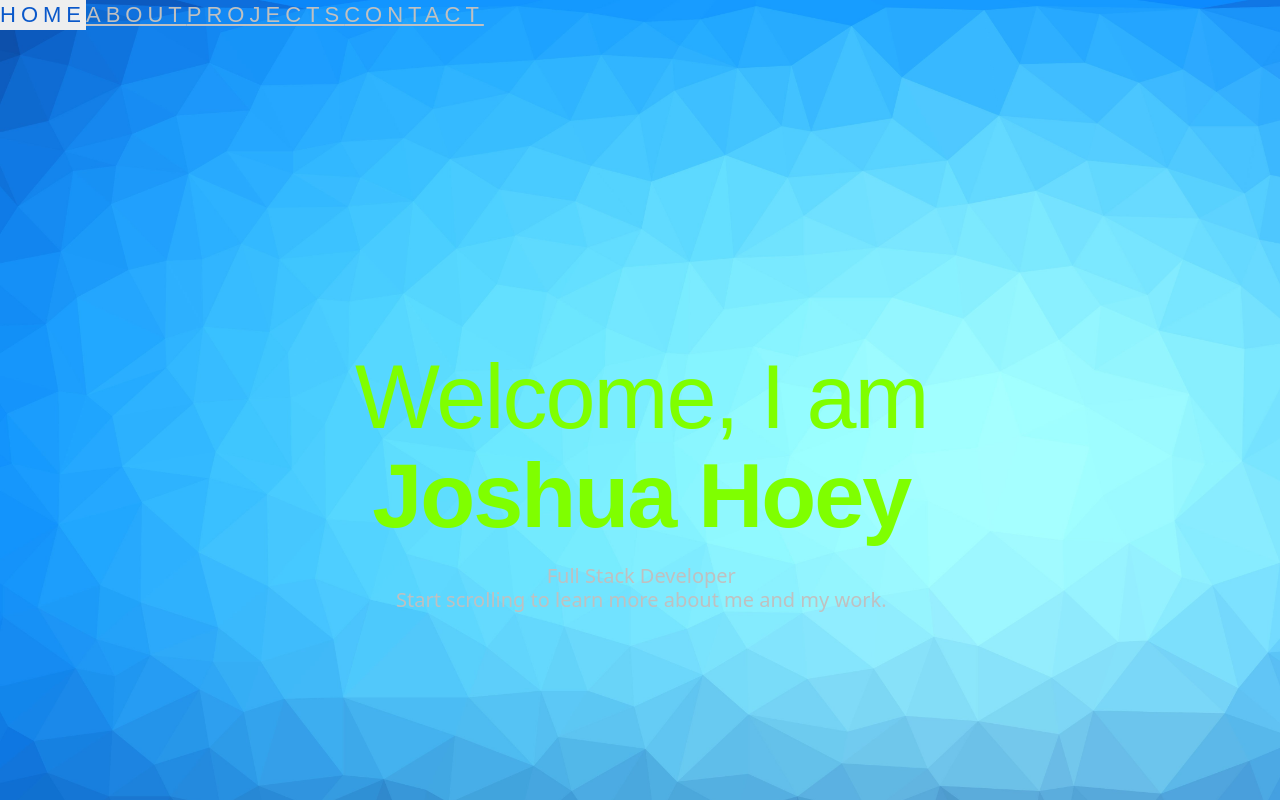
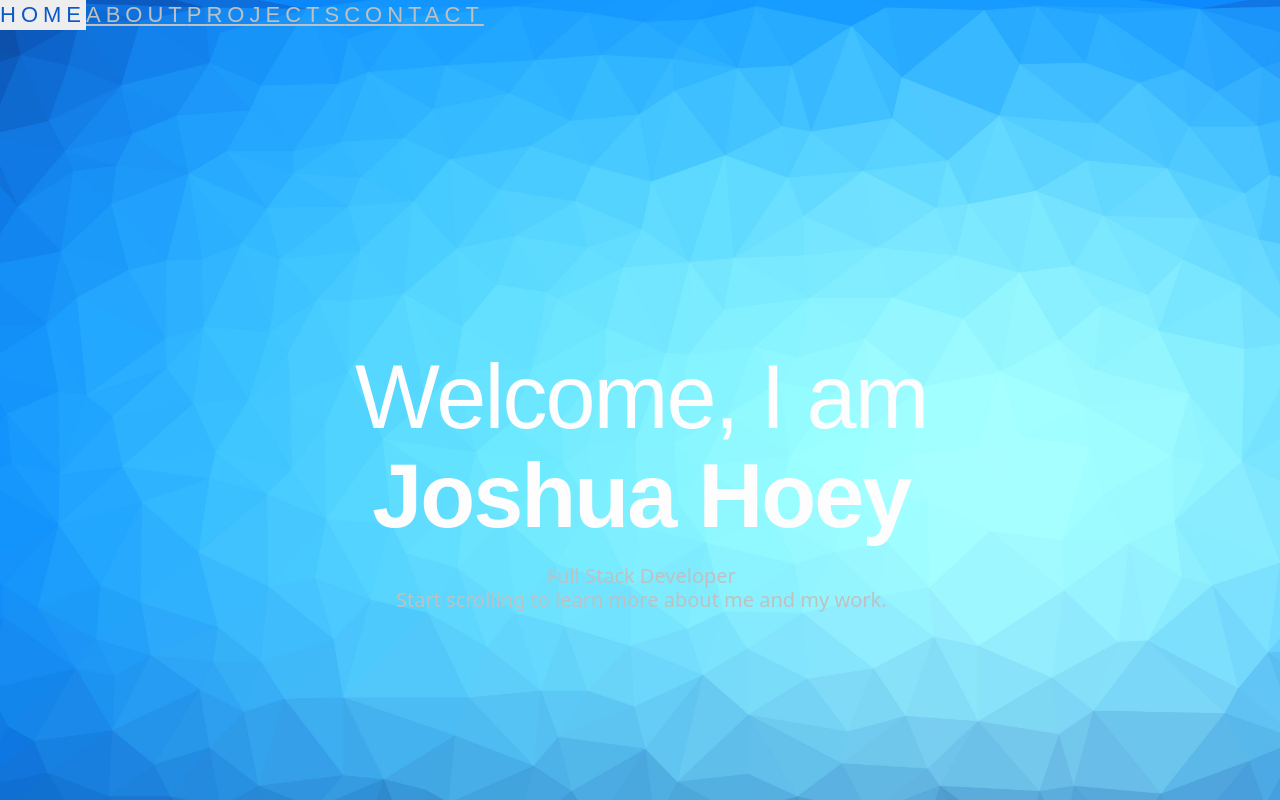
Before and after one commit to joshuahoey/joshuahoey.github.io, a website built with Parcel: page index.html in a window 1280 px wide. Shown: the top 800 px of the page. Built offline with nearby package versions, Linux system fonts and the light colour scheme.

Commit message:
Changed text color

```diff
--- a/css/main.css
+++ b/css/main.css
@@ -31,7 +31,7 @@ header .banner {
 
 header .banner-text h1{
   font: 90px/1.1em 'opensans-bold', sans-serif;
-  color: chartreuse;
+  color: #fdfdfd;
   letter-spacing: -2px;
   margin: 0 auto 18px auto;
 }
```
